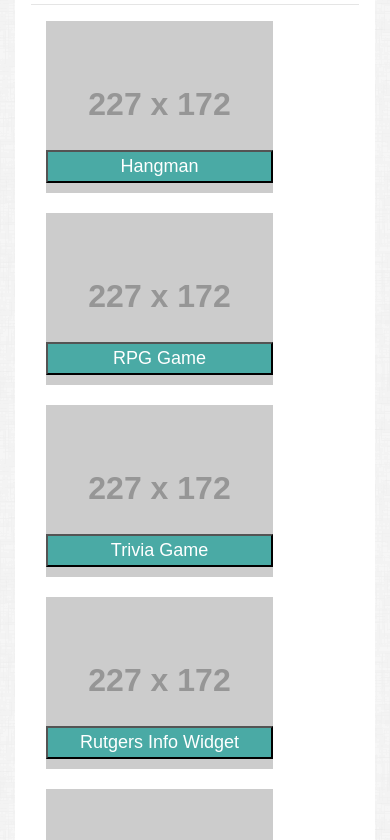
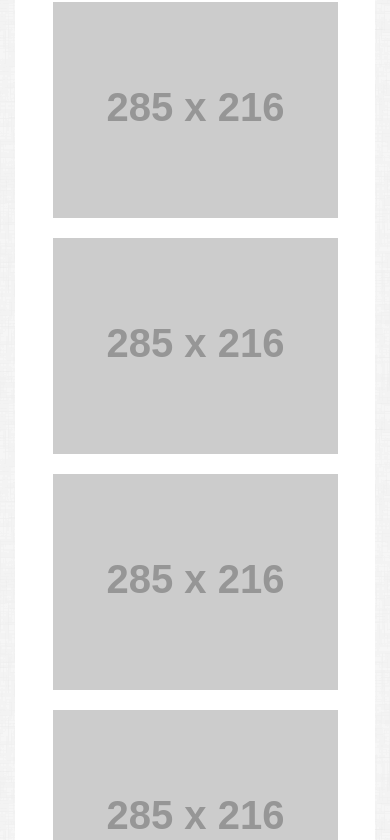
Before and after one commit to max77p/Responsive-Portfolio, a plain HTML site: page portfolio.html in a window 390 px wide. Shown: the part 244-1084 px from the top of the page. Drawn offline with nearby package versions, Linux system fonts and the light colour scheme; placeholder pictures from the web are drawn by us.

Commit message:
final update

```diff
--- a/assets/css/style.css
+++ b/assets/css/style.css
@@ -11,33 +11,69 @@ html{
     min-height:100%;
 
 }
+
+
+/*980px px*/
 @media (max-width:980px){
+
+    .mainnavDiv{
+        margin-left:40px !important;
+        margin-right:40px !important;
+    }
+    .jumboStyle,.jumboProj{
+        max-width:650px !important;
+       margin-left:40px !important;
+    }
+.mainProjContainer{
+    padding-left:0 !important;
+}
+.boxSpacing{
+    max-width:50% !important;
+}
+
+.jumboProj{
+
+}
+
+
+
+
+
+}
+/*at 768 px*/
+@media (max-width:768px){
+    .mainnavDiv{
+        margin-left:15px !important;
+        margin-right:15px !important;
+    }
     .jumboStyle{
-        max-width:650px !important;
-       margin-left:0px !important;
+        max-width:100% !important;
+        margin-left:15px!important;
+        margin-right:15px!important;
     }
 
+    .jumboProj{
+        max-width: 750px !important;
+margin-left:15px !important;
+margin-right:15px !important;
+    }
 
-    .mainProjContainer{
-        width:100% !important;
-    }
 
 
 }
 
-@media (max-width:768px){
-    .jumboStyle,.navbarstyle{
-        max-width:100% !important;
-
-    }
-}
+/*at 640px*/
 @media (max-width:640px){
 
     .mainnavDiv{
+        margin:0!important;
         height:auto;
     }
-    .jumboStyle,.navbarstyle{
+    .jumboStyle,.jumboProj{
         max-width:100% !important;
+        margin-left:15px!important;
+        margin-right:15px!important;
+        margin-top:60px !important;
 
     }
     .profilePhoto{
@@ -50,7 +86,7 @@ width:100% !important;
      width:100% !important;
   }
   .sectionBar{
-     max-width:100% !important;
+
      width:100% !important;
      background-color:white;
     padding:20px !important;
@@ -58,13 +94,21 @@ width:100% !important;
     justify-content: center;
   }
 
-  .contentContainer{
-      margin-top:100px !important;
-  }
+.boxSpacing{
+    max-width: fit-content !important;
+}
+
+.rowProject{
+    justify-content:center;
+}
 
 
 }
 
+
+.projectSpacing{
+   margin:0;
+}
 
 
 #myName{
@@ -85,8 +129,9 @@ padding:0;
 
 .mainnavDiv{
 max-width:960px;
-    padding:0 15px 0 15px !important;
-    height:60px;
+height:60px;
+    padding-left:0px;
+    padding-right:0px;
 }
 
 .nameBar{
@@ -94,7 +139,7 @@ max-width:960px;
     justify-content: center;
     align-items: center;
     background-color:#4aaaa5;
-    width:20em;
+    width:15em;
     height:100%;
     padding:0px 20px 0px 20px;
 margin-left:0;
@@ -174,7 +219,7 @@ margin-left:0;
 
 }
 
-  .jumboStyle{
+  .jumboStyle,.jumboProj{
       background-color:#ffffff;
       max-width:960px;
       margin: 0 auto;
@@ -197,13 +242,20 @@ margin-left:0;
     border: 1px;
 }
 
-
+.mainProjContainer{
+padding:0;
+max-width:960px;
+}
+.boxSpacing{
+    margin-top:20px;
+    max-width:35%;
+}
 
 
   .profilePhoto{
     margin:.3125em 1.5em 1em 0;
     float:left;
-    width: 270px;
+   width:227px;
     height:auto;
 }
 
@@ -212,30 +264,30 @@ margin-left:0;
 textarea{
     height:15em;
 }
-.mainProjContainer{
-    padding:0;
-    margin:0;
-    width:80%;
-}
+
 .individualProjContainer{
     position:relative;
     display:inline-block;
-  max-width:227px;
-  width: 100%;
-  margin-right:20px;
+    max-width:227px;
+
   margin-bottom:20px;
+  padding:0;
 }
 
 .projectInfo{
    position:absolute;
    bottom:10px;
-    width:100%;
+    max-width:100%;
     background-color:#4aaaa5;
     color:#ffffff;
     font-size:18px;
     font-family:Arial, Helvetica, sans-serif;
     z-index: 1;
+    border-radius:0;
+    border:0px solid transparent;
+    width:100%;
     }
+
 
 
 
@@ -251,9 +303,11 @@ textarea{
     border:none;
     border-radius:0;
 
+
 }
 
 /* Grow Shadow */
+
 .hvr-grow-shadow {
     transition-duration: 0.3s;
     transition:ease-in-out 0.3s;
@@ -264,6 +318,7 @@ textarea{
     background-color:#4aaaa5;
     transform: scale(1.1);
   }
+
   .submitButton:focus:active{
       background-color:transparent !important;
   }
--- a/portfolio.html
+++ b/portfolio.html
@@ -11,92 +11,66 @@
 </head>
 
 <body>
-    <!--main nav container-->
     <nav class="navbar navbar-expand-lg navbar-light navbarstyle">
+        <div class="container mainnavDiv">
 
-        <!--navbar to contain name and buttons-->
-        <div class="container mainnavDiv">
-            <div class="container nameBar">
+            <div class="nameBar">
                 <h1 id="myName">Shan</h1>
             </div>
-            <!--buttons in nav-->
-            <div class="container sectionBar">
+
+            <div class="sectionBar">
                 <a class="nav-item hvr-underline-from-center mybtn" href="index.html">About</a>
                 <a class="nav-item hvr-underline-from-center mybtn" href="portfolio.html">Portfolio</a>
                 <a class="nav-item hvr-underline-from-center mybtn1" href="contact.html">Contact</a>
             </div>
 
         </div>
+
+        </div>
+        </div>
+
     </nav>
 
     <!--main container containing about me section-->
 
-    <div class="container contentContainer">
 
-        <div class="jumbotron jumboStyle">
-            <h1 id="aboutMe">Portfolio</h1>
-            <hr class="hrStyle1">
-            <div class="container">
-                <div class="row">
-                    <div class="col-md-6 individualProjContainer">
 
-                        <img src="http://via.placeholder.com/227x172" class="portfolioImg">
-                        <button class="projectInfo hvr-grow-shadow">Hangman</Button>
-                    </div>
+    <div class="jumbotron jumboProj">
+        <h1 id="aboutMe">Portfolio</h1>
+        <hr class="hrStyle">
+        <div class="container mainProjContainer">
+            <div class="row rowProject">
+                <div class="col-md-6 boxSpacing">
 
-                    <div class="col-md-6 individualProjContainer">
-                        <img src="http://via.placeholder.com/227x172" class="portfolioImg imgTwo">
-                        <button class="projectInfo hvr-grow-shadow">RPG Game</Button>
-                    </div>
+                    <img src="http://via.placeholder.com/285x216" class="img-fluid">
+
                 </div>
-                <div class="row">
-                    <div class="col-md-6 individualProjContainer">
 
-                        <img src="http://via.placeholder.com/227x172" class="portfolioImg imgTwo">
-                        <button class="projectInfo hvr-grow-shadow">Trivia Game</Button>
-                    </div>
+                <div class="col-md-6 boxSpacing">
+                    <img src="http://via.placeholder.com/285x216" class="img-fluid">
 
-                    <div class="col-md-6 individualProjContainer">
-                        <img src="http://via.placeholder.com/227x172" class="portfolioImg imgTwo">
-                        <button class="projectInfo hvr-grow-shadow">Rutgers Info Widget</Button>
-                    </div>
                 </div>
-                <div class="row">
-                    <div class="col-md-6 individualProjContainer">
-                        <img src="http://via.placeholder.com/227x172" class="portfolioImg imgTwo">
-                        <button class="projectInfo hvr-grow-shadow">Rock Paper Scissors</Button>
-                    </div>
+            </div>
+            <div class="row rowProject">
+                <div class="col-md-6 boxSpacing">
+                    <img src="http://via.placeholder.com/285x216" class="img-fluid">
+
+                </div>
+
+                <div class="col-md-6 boxSpacing">
+                    <img src="http://via.placeholder.com/285x216" class="img-fluid">
+
+                </div>
+            </div>
+            <div class="row rowProject">
+                <div class="col-md-6 boxSpacing">
+                    <img src="http://via.placeholder.com/285x216" class="img-fluid">
+
                 </div>
             </div>
         </div>
     </div>
 
-    <!--<div class="container mainProjContainer">
-                <div class="individualProjContainer">
-                    <img src="http://via.placeholder.com/227x172" class="portfolioImg">
-                    <button class="projectInfo hvr-grow-shadow">Hangman</Button>
-                </div>
-
-                <div class="individualProjContainer">
-                    <img src="http://via.placeholder.com/227x172" class="portfolioImg imgTwo">
-                    <button class="projectInfo hvr-grow-shadow">RPG Game</Button>
-                </div>
-
-                <div class="individualProjContainer">
-                    <img src="http://via.placeholder.com/227x172" class="portfolioImg imgTwo">
-                    <button class="projectInfo hvr-grow-shadow">Trivia Game</Button>
-                </div>
-
-                <div class="individualProjContainer">
-                    <img src="http://via.placeholder.com/227x172" class="portfolioImg imgTwo">
-                    <button class="projectInfo hvr-grow-shadow">Rutgers Info Widget</Button>
-                </div>
-
-                <div class="individualProjContainer">
-                    <img src="http://via.placeholder.com/227x172" class="portfolioImg imgTwo">
-                    <button class="projectInfo hvr-grow-shadow">Rock Paper Scissors</Button>
-                </div>
-            </div>-->
 
 
     <footer class="footer">
```
Also changed, not shown: contact.html (+11 -10 lines), index.html (+44 -22 lines).
